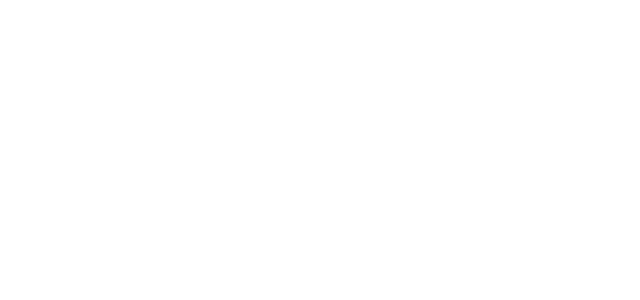
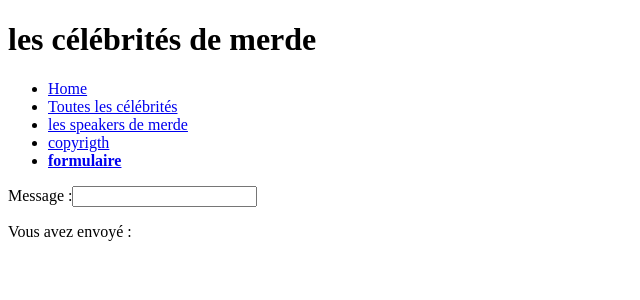
Before and after one commit to lexstars-ls/REACT_exo, a React (Create React App) app in the folder worst-celebrities/: page /formulairepage in a window 1280 px wide. Before the commit this address had no page. Shown: the top 300 px of the page, without its empty margins (0-640 px from the left). Built offline with nearby package versions, Linux system fonts and the light colour scheme.

Commit message:
add formulaire

```diff
--- a/worst-celebrities/src/App.js
+++ b/worst-celebrities/src/App.js
@@ -4,6 +4,7 @@
 import CelebritiePage from "./page/CelebritiePage";
 import TvSpeakersPage from "./page/TvSpeakersPage";
 import Copyrigth from "./page/Copyrigth";
+import Formulaire from "./page/Formulaire";
 function App() {
   return (
     <BrowserRouter>
@@ -15,6 +16,7 @@
         <Route path="/celebritypage/:id" element ={< CelebritiePage/>}  />
         <Route path="/speakerspage" element ={< TvSpeakersPage/>}  />
         <Route path="/copyrigthpage" element ={< Copyrigth/>}  />
+        <Route path="/formulairepage" element ={< Formulaire/>}  />
 
 
       </Routes>
--- a/worst-celebrities/src/component/Header.jsx
+++ b/worst-celebrities/src/component/Header.jsx
@@ -45,6 +45,16 @@
               <Link to="/copyrigthpage">copyrigth</Link>
             )}
           </li>
+
+          <li>
+            {currentPage === "formulaire" ? (
+              <strong>
+                <Link to="/formulairepage">formulaire</Link>
+              </strong>
+            ) : (
+              <Link to="/formulairepage">formulaire</Link>
+            )}
+          </li>
         </ul>
       </nav>
     </header>
--- a/worst-celebrities/src/page/Copyrigth.jsx
+++ b/worst-celebrities/src/page/Copyrigth.jsx
@@ -3,16 +3,16 @@
 import Header from "../component/Header"
 function Copyrigth () {
 
-    // variable qui a 2 param display texte qui est le texte (affichage) et setDispt qui définit l'état du texte en rechageant le composant
+    // variable qui a 2 param display texte qui est le texte (affichage) et setDispt qui définit l'état du texte en rechargeant le composant
 const [displayText, setDisplayText] = useState(true);
 const handleButtonClick = ()=>{
-    // variable qui modifie l'état de display test via setdisplayt apres le click sur le bouton (onclcik param handlebutton)
+    // variable qui modifie l'état de display text via setdisplayt apres le click sur le bouton (onclcik param handlebutton)
  setDisplayText(!displayText)
 //  a chaque click le composant est rechargé et change en fonction de son état (true = affichage false = pas d'affichage)
 };
     return (
         <>
-        <Header/>
+        <Header currentPage={"copyrigth"}/>
         <main>
             {/* displayText (valeur qui est affiché ou non) */}
         { displayText &&<h2>uwu tu es cringe</h2>}
--- /dev/null
+++ b/worst-celebrities/src/page/Formulaire.jsx
@@ -0,0 +1,30 @@
+import Header from "../component/Header"
+import { useState } from "react"
+
+function Formulaire (){
+    const [message, setMessage ] = useState("")
+// variable message (qui est input que utilisateur rempli) => utilisateur texte > setMessage = param
+    const handleMessageChange = (event) => {
+        // variable handleMessageChange param (event)
+        setMessage(event.target.value);
+    //    handleMessageChange prend la valeur la valeur de l'input par le param (event)
+    }
+
+    return(
+        <>
+        <Header currentPage={"formulaire"}/>
+
+
+            <form>
+                <label>
+                    Message :
+                    {/* input de type text  */}
+                <input onChange={handleMessageChange} type="text" name="message" />
+                </label>
+                <p>Vous avez envoyé : {message} </p>
+            </form>
+
+        </>
+    )
+}
+export default Formulaire
```
